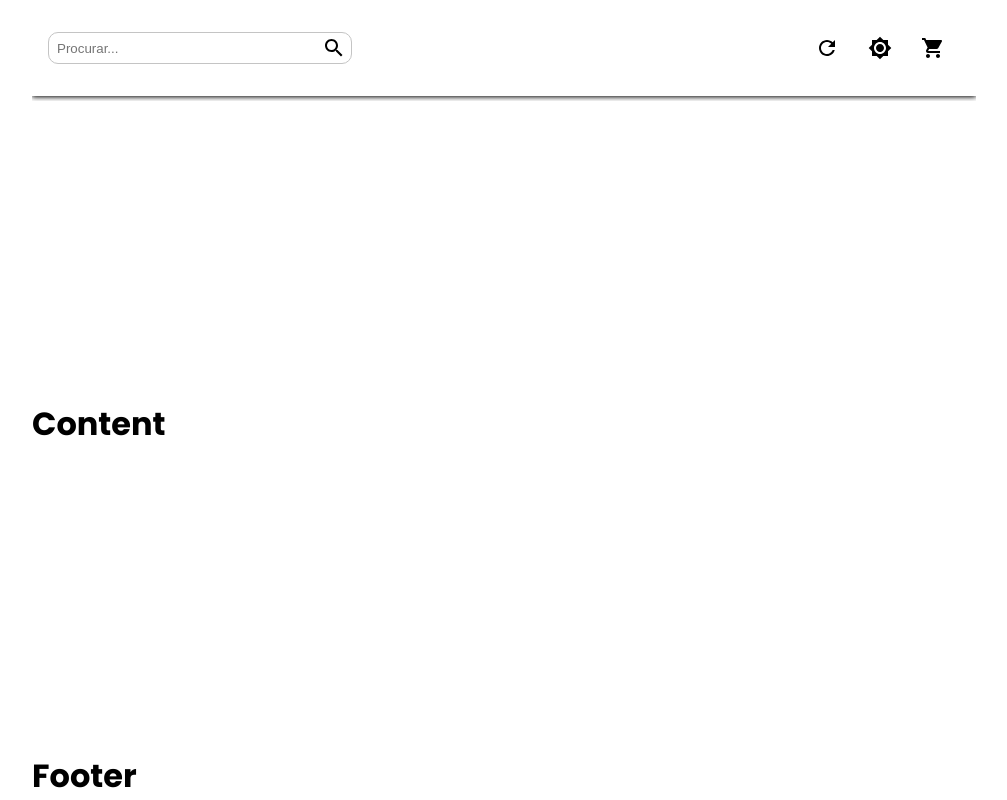
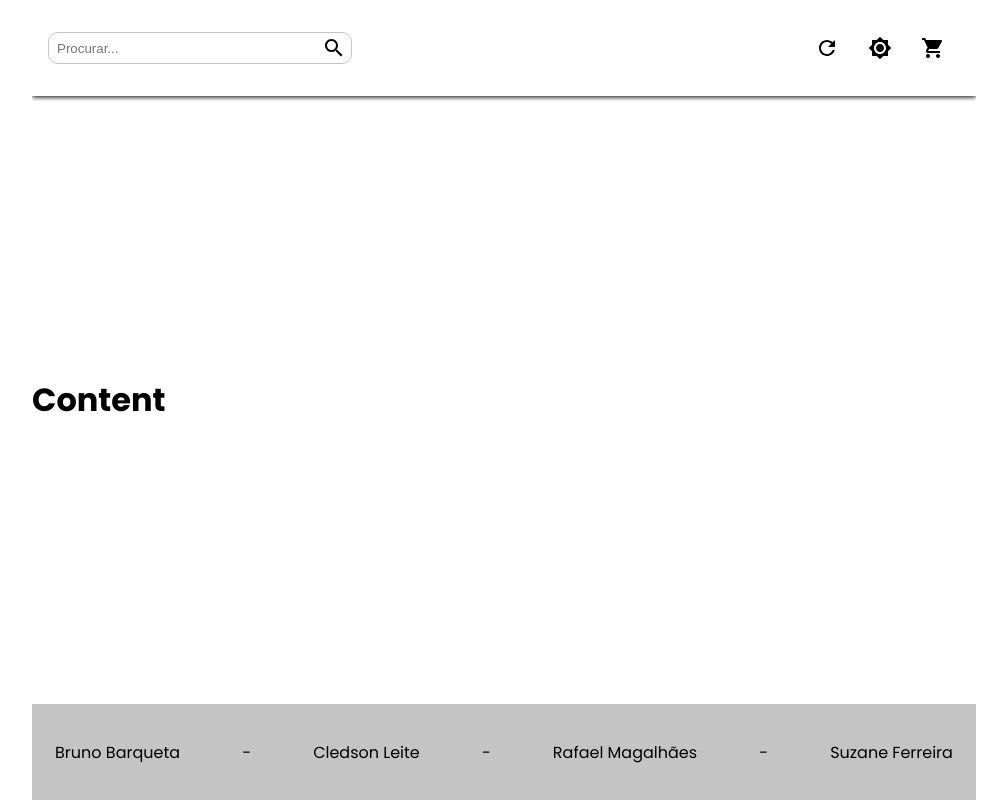
Before and after one commit to brunobarqueta/sala-8-bootcamp-cielo, a React (Vite) app: page / in a window 1280 px wide. Shown: the whole page, without its empty margins (136-1143 px from the left). Built offline with nearby package versions, Linux system fonts and the light colour scheme.

Commit message:
Feat: Footer

```diff
--- a/src/components/Footer/Footer.jsx
+++ b/src/components/Footer/Footer.jsx
@@ -1,9 +1,27 @@
 import React from 'react';
+import FooterStyles from './Styles';
 
 const Footer = () => {
+
+  const collaborators = ['Bruno Barqueta', 'Cledson Leite', 'Rafael Magalhães', 'Suzane Ferreira'];
+  console.log(collaborators);
     return (
         <>
-          <h1>Footer</h1>
+          <FooterStyles>
+            <footer className='footer-container'>
+              {collaborators.map((value, index) => {
+
+                return(
+                  <>
+                    <span>{value}</span>
+                    {(collaborators.length !== (index + 1)) &&
+                      <span> - </span>
+                    }
+                  </>
+                );
+              })}
+            </footer>
+          </FooterStyles>
         </>
     );
 }
--- a/src/components/Footer/Styles.js
+++ b/src/components/Footer/Styles.js
@@ -0,0 +1,39 @@
+import styled from "styled-components";
+
+//-webkit-clip-path -> removes side shadow from box-shadow;
+
+const FooterStyles = styled.footer `
+
+  .footer-container {
+    width: 100%;
+    height: 6rem;
+    background-color: #C4C4C4;
+    display: flex;
+    flex-direction: row;
+    justify-content: space-around;
+    align-items: center;
+    box-sizing: border-box;
+    gap: 1rem;
+  }
+
+  @media (max-width: 834px) {
+
+    .footer-container {
+      height: 2.625rem;
+    }
+
+  }
+
+  @media (max-width: 650px) {
+
+    .footer-container {
+      height: 2.625rem;
+      font-size: 0.75rem;
+      gap: 0.5rem;
+    }
+
+  }
+
+`;
+
+export default FooterStyles;
```
